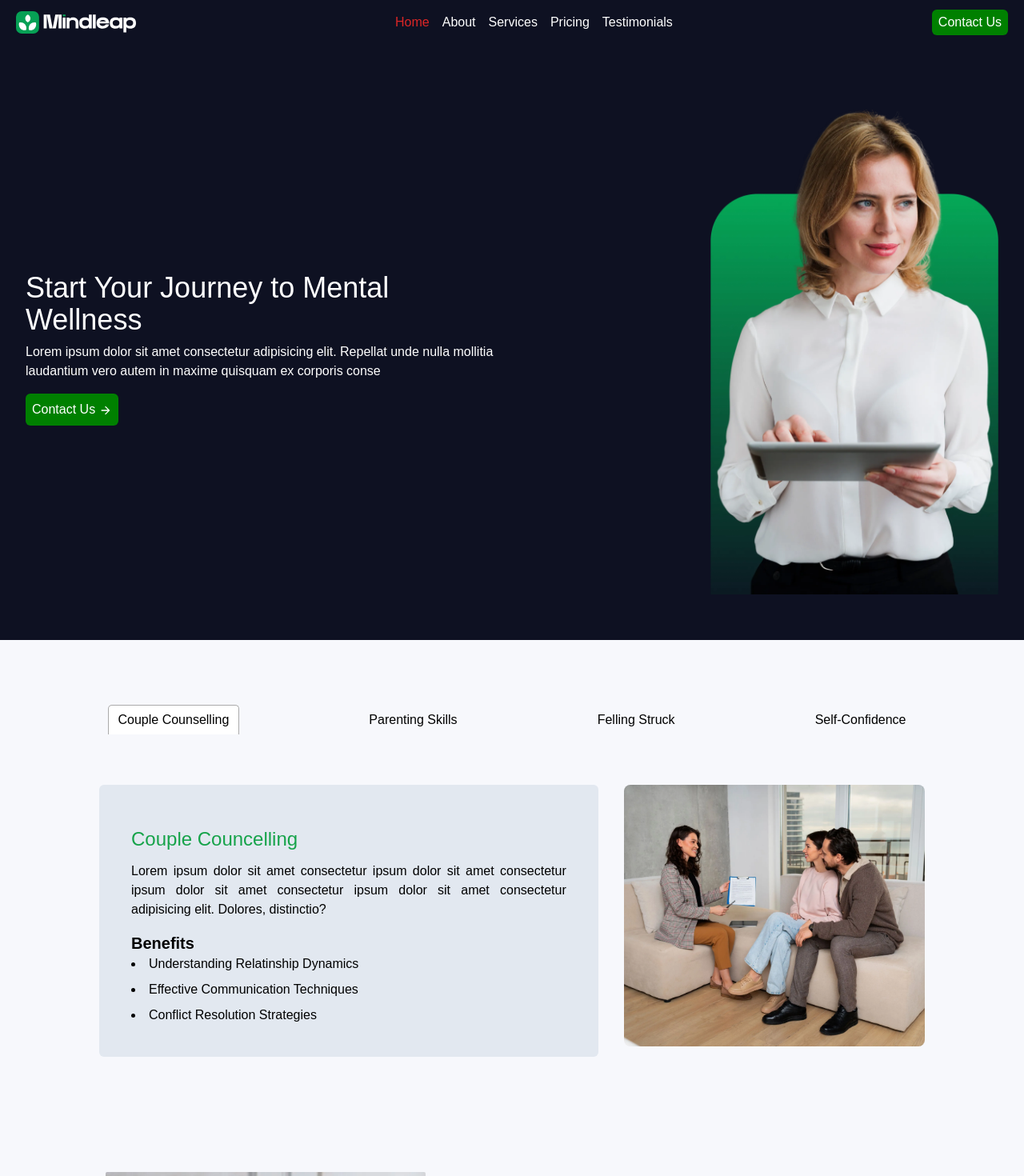
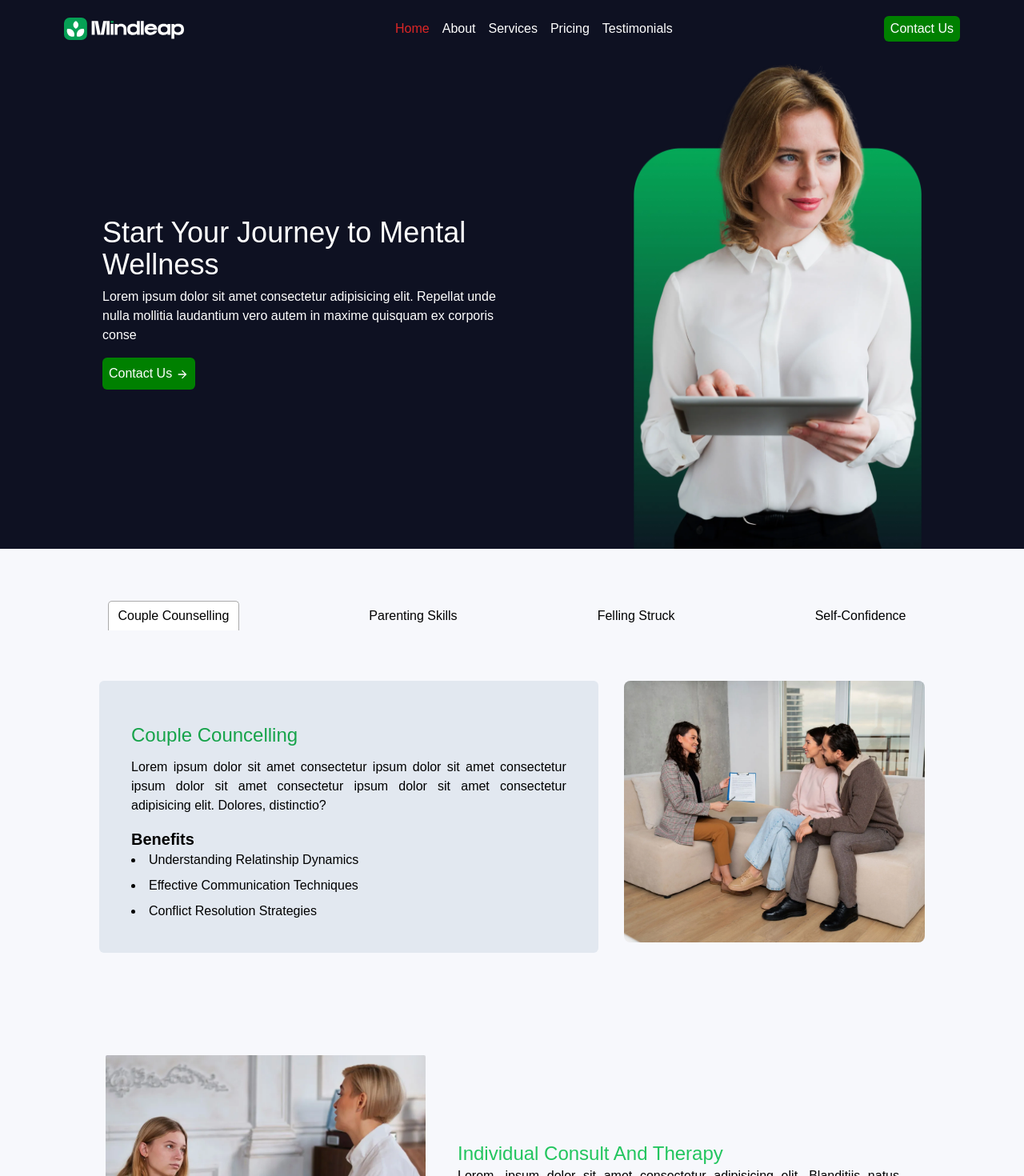
Before and after one commit to Skulldued/ReactProject, a React (Vite) app: page / in a window 1280 px wide. Shown: the top 1470 px of the page at 80% size. Built offline with nearby package versions, Linux system fonts and the light colour scheme.

Commit message:
Added Form Validation

```diff
--- a/package.json
+++ b/package.json
@@ -17,6 +17,7 @@
     "motion": "^11.11.17",
     "react": "^18.3.1",
     "react-dom": "^18.3.1",
+    "react-hook-form": "^7.53.2",
     "react-router-dom": "^6.28.0",
     "react-scroll": "^1.9.0",
     "react-tabs": "^6.0.2"
--- a/src/component/Appointment.jsx
+++ b/src/component/Appointment.jsx
@@ -3,6 +3,7 @@ import PermIdentityOutlinedIcon from "@mui/icons-material/PermIdentityOutlined";
 import LanguageOutlinedIcon from "@mui/icons-material/LanguageOutlined";
 import PhoneCallbackOutlinedIcon from "@mui/icons-material/PhoneCallbackOutlined";
 import BusinessCenterOutlinedIcon from "@mui/icons-material/BusinessCenterOutlined";
+import { useForm } from "react-hook-form";
 const Appointment = () => {
   const [name, setName] = useState("");
   const [email, setEmail] = useState("");
@@ -11,23 +12,23 @@ const Appointment = () => {
   const [message, setMessage] = useState("");
   const [showModal, setShowModal] = useState(false);
 
-  const handleSubmit = (event) => {
-    event.preventDefault();
-    const data = {
-      name,
-      email,
-      Phone,
-      country,
-      message,
-    }
+  // const handleSubmit = (event) => {
+  //   event.preventDefault();
+  //   const data = {
+  //     name,
+  //     email,
+  //     Phone,
+  //     country,
+  //     message,
+  //   }
 
-    console.log(data);
-    if (!data) {
-      alert("Please Enter All Fields");
-      return;
-    }
-    setShowModal(true);
-  };
+  //   console.log(data);
+  //   if (!data) {
+  //     alert("Please Enter All Fields");
+  //     return;
+  //   }
+  //
+  // };
 
   const closeModel = () => {
     setShowModal(false);
@@ -37,6 +38,16 @@ const Appointment = () => {
     setPhone("");
     setCountry("");
   };
+  const {
+    register,
+    handleSubmit,
+    formState: { errors },
+  } = useForm();
+  const onSubmit = (data) => {
+    console.log(data);
+    setShowModal(true);
+  };
+
   return (
     <div className="w-full bg-heroBg text-white p-10">
       <div className="container mx-auto">
@@ -109,30 +120,40 @@ const Appointment = () => {
             </div>
           </div>
           <div className="bg-white p-8 ">
-            <form className="" onSubmit={handleSubmit}>
+            <form className="" onSubmit={handleSubmit(onSubmit)}>
               <h2 className="font-bold text-xl text-black">Book Appointment</h2>
               <div className="grid grid-cols-1 gap-6 md:grid-cols-2 my-2">
                 <div>
                   <input
                     onChange={(e) => setName(e.target.value)}
+                    {...register("name", { required: true })}
                     type="text"
                     className="border-b-2 p-2 text-black w-full outline-none"
                     placeholder="Name"
                   />
+                  {errors.name && <p className="text-red-500">Enter Name</p>}
                   <input
-                    onChange={(e) => setEmail(e.target.value)}
+                    onChange={(e) => setPhone(e.target.value)}
                     type="text"
                     className="border-b-2 p-2 text-black focus:ring-2 focus:border-b-black   w-full outline-none my-3"
+                    {...register("mobile", { required: true })}
                     placeholder="Contact Number"
                   />
+                  {errors.name && (
+                    <p className="text-red-500">Enter Mobile Number</p>
+                  )}
                 </div>
                 <div>
                   <input
-                    onChange={(e) => setPhone(e.target.value)}
+                    onChange={(e) => setEmail(e.target.value)}
                     type="email"
                     className="border-b-2 outline-none w-full p-2 text-black"
                     placeholder="Email"
+                    {...register("email", { required: true })}
                   />
+                  {errors.name && (
+                    <p className="text-red-500">Enter Email Id</p>
+                  )}
                   <input
                     onChange={(e) => setCountry(e.target.value)}
                     type="text"
@@ -148,7 +169,9 @@ const Appointment = () => {
                   placeholder="Message"
                   className="w-full text-black border-b-2 p-2"
                   id=""
+                  {...register("message", { required: true })}
                 ></textarea>
+                {errors.name && <p className="text-red-500">Enter Message</p>}
                 <button
                   className="bg-buttonBg p-2 w-full shadow-md rounded-md my-3"
                   type="submit"
@@ -160,12 +183,13 @@ const Appointment = () => {
           </div>
         </div>
       </div>
-      {
-        showModal && (
+      {showModal && (
         <div className="fixed inset-0 flex items-center justify-center bg-opacity-90">
           <div className="bg-white p-8 rounded-md shadow-lg">
             <h2 className="text-black">Thank You!!</h2>
-              <p className="text-black">Thank You,{name} for submitting your query</p>
+            <p className="text-black">
+              Thank You,{name} for submitting your query
+            </p>
             <button
               onClick={closeModel}
               className="mt-4 px-4 py-2 bg-primary  rounded-md"
@@ -174,8 +198,7 @@ const Appointment = () => {
             </button>
           </div>
         </div>
-        )
-      }
+      )}
     </div>
   );
 };
--- a/src/component/Footer.jsx
+++ b/src/component/Footer.jsx
@@ -13,8 +13,8 @@ import { fadeIn } from "../utils/variant";
 const Footer = () => {
   return (
     <div className="bg-[#f7f8fc] p-6 md:py-14">
-      <div className="container mx-auto  ">
-        <div className="grid md:grid-cols-2 grid-cols-1 lg:grid-cols-4 lg:space-y-0 space-y-5">
+      <div className="container mx-auto px-10 lg:px-32  grid md:grid-cols-2 grid-cols-1 lg:grid-cols-4 lg:space-y-0 space-y-5">
+
           <motion.div
            variants={fadeIn("up", 0.3)}
            initial="hidden"
@@ -24,7 +24,7 @@ const Footer = () => {
               <img src={Logo} alt="logo-Footer" />
               <span className="font-bold text-xl">Mindleap</span>
             </Link>
-            <p className="text-start py-2">
+            <p className="text-start p-2">
               Lorem ipsum ipsum dolor sit amet. ipsum dolor sit amet.ipsum dolor
               sit amet.ipsum dolor sit amet.
             </p>
@@ -102,7 +102,7 @@ const Footer = () => {
           </motion.div>
         </div>
       </div>
-    </div>
+
   );
 };
 
--- a/src/component/Hero.jsx
+++ b/src/component/Hero.jsx
@@ -8,16 +8,18 @@ import { Element } from "react-scroll";
 const Hero = () => {
   return (
     <Element name="Home">
-      <section className="text-white pt-20 overflow-y-hidden bg-heroBg  flex md:h-screen items-center md:flex-row flex-col">
-      <div className="flex items-center flex-col md:flex-row container    mx-auto justify-center gap-10 p-8">
+      <section className="text-white pt-20  overflow-y-hidden bg-heroBg  ">
+        <div className=" container mx-auto grid grid-cols-1 md:grid-cols-2 px-10 lg:px-32">
+
           {/* Left side */}
           <motion.div
             variants={fadeIn("down", 0.2)}
             initial="hidden"
             whileInView={"show"}
             viewport={{ once: false, amount: 0.7 }}
-          className="md:w-1/2 h-full"
+            className="flex items-center"
           >
+           <div>
            <h1 className="text-4xl py-2">
               Start Your Journey to Mental Wellness
             </h1>
@@ -34,12 +36,10 @@ const Hero = () => {
                 Contact Us <ArrowForwardOutlinedIcon fontSize="10px" />{" "}
               </Link>
             </button>
+           </div>
           </motion.div>
           {/* right side */}
-        <div
-          className=" w-2/3 md:w-1/3 lg:w-1/2 flex md:justify-end "
-
-        >
+          <div className=" flex md:justify-end ">
             <div>
               <img
                 src={Img}
--- a/src/component/Navbar.jsx
+++ b/src/component/Navbar.jsx
@@ -10,7 +10,7 @@ const Navbar = () => {
   const [isOpen, setIsOpen] = useState(false);
   const [activeSection, setActiveSection] = useState("Home");
   return (
-    <nav className="bg-heroBg py-3  text-white px-5 fixed top-0 right-0 left-0 z-10 w-100">
+    <nav className="bg-heroBg py-5  text-white px-5 md:px-20 fixed top-0 right-0 left-0 z-10 w-100">
       <div className="container mx-auto  flex justify-between md:justify-between items-center h-full">
         <div>
           <ScrollLink to="Home" smooth={true} duration={500}>
--- a/src/component/Services.jsx
+++ b/src/component/Services.jsx
@@ -12,7 +12,7 @@ const Services = () => {
   return (
     <Element name="Services" >
       <div className="bg-[#f7f8fc] w-full">
-      <div className="py-20 px-5 container mx-auto">
+      <div className="lg:py-16 py-10 px-5 container mx-auto">
         <div className="text-center"></div>
         <Tabs className="md:px-10 ">
           <TabList
```
Also changed, not shown: src/assets/bgg.png (added), 1 other file (tests, documents, lock files or other folders). Lines whose indentation alone changed are shown as unchanged.
